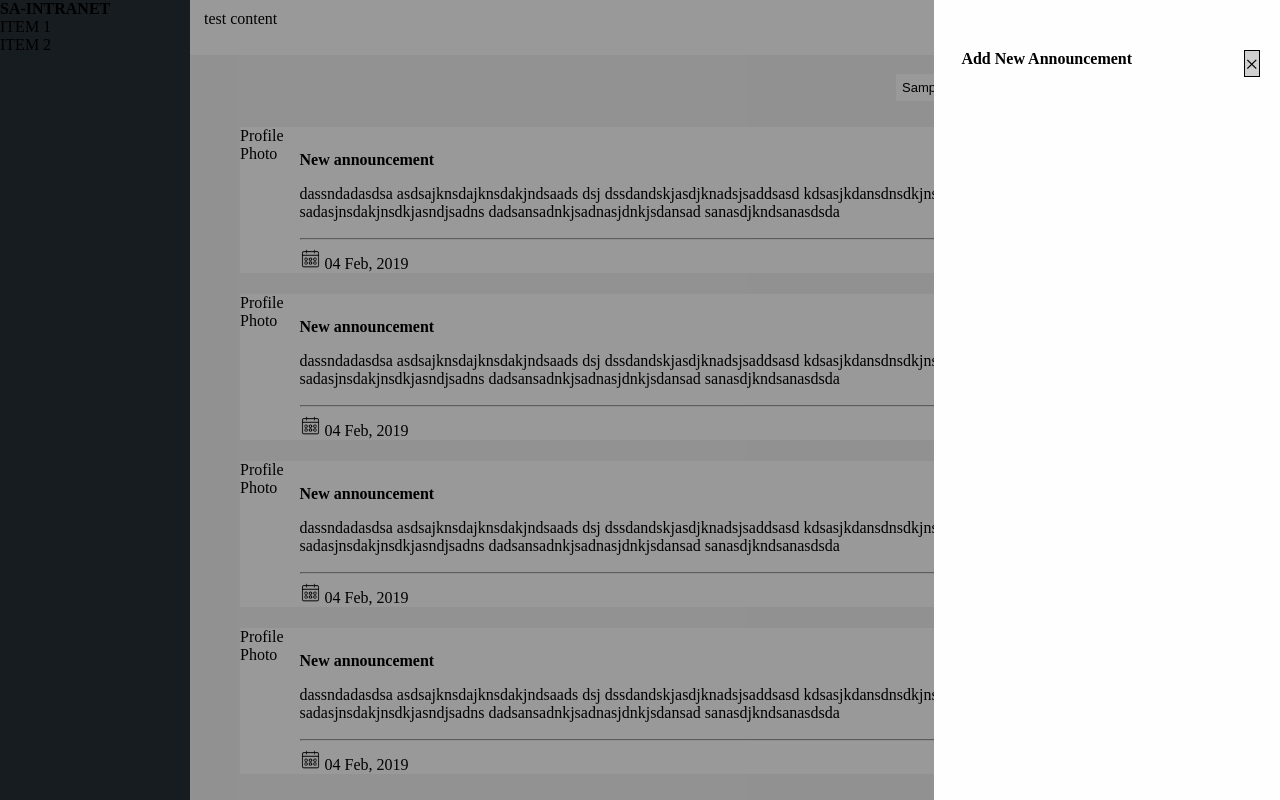
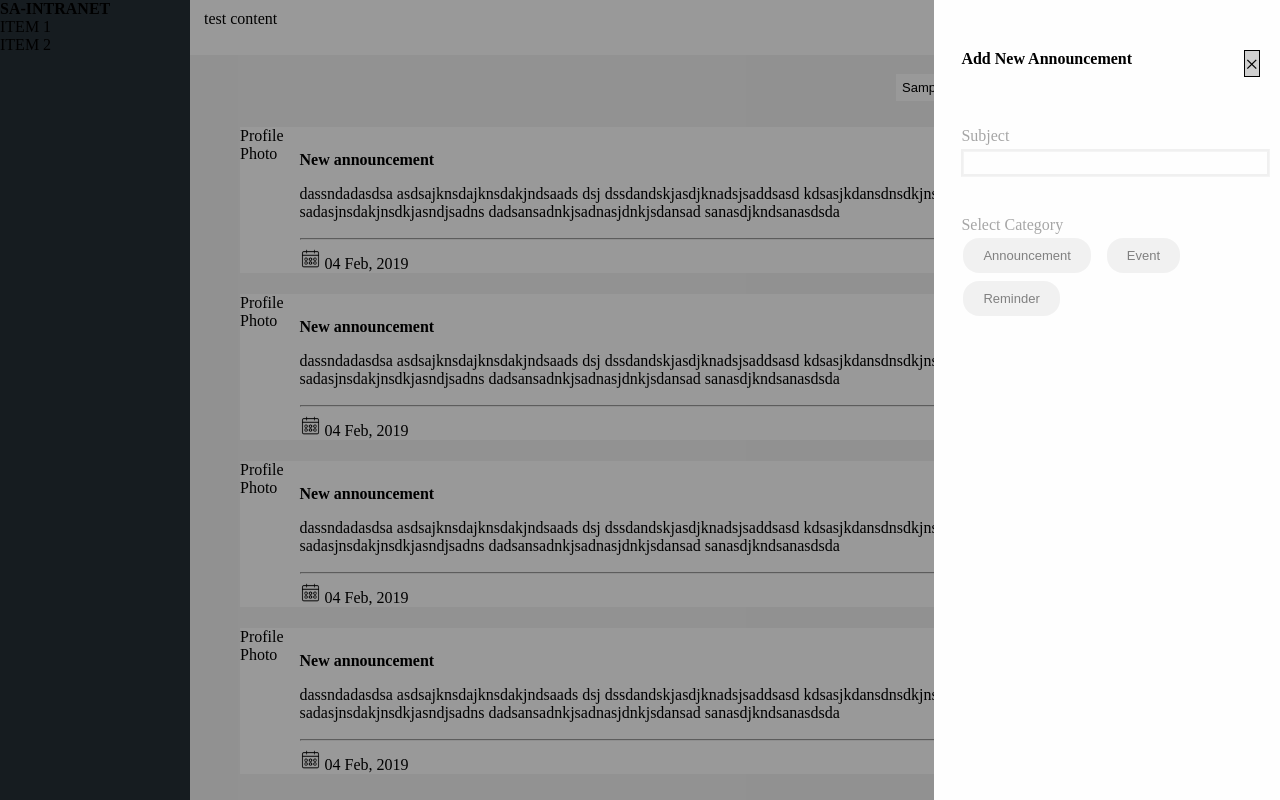
Before and after one commit to naveenkosigi/work-space-management-app, an Angular app: page / in a window 1280 px wide. Both pictures are taken after typing "Sample" into the empty fields and a click on the button "+ Add Announcement". Built offline with nearby package versions, Linux system fonts and the light colour scheme.

Commit message:
partial template implementation for add announcement UI

```diff
--- a/src/app/main-page/main-page.component.css
+++ b/src/app/main-page/main-page.component.css
@@ -64,3 +64,42 @@
 .announcement-wrapper{
     width: 100%;
 }
+
+.announcement-form{
+    margin-top:59px;
+    font-weight: 400;
+    color: rgb(0 0 0 / 35%);
+}
+
+.form-title{
+    border-width: 2px;
+    border-color: rgba(0,0,0,.05);
+    width: 100%;
+    margin-top: 4px;
+    border-width: 3px;
+    border-style: groove;
+    padding: 2px;
+}
+
+.category-wrapper{
+    margin-top:39px;
+}
+
+.category-wrapper button{
+    background-color: rgba(0,0,0,.05);
+    border: none;
+    color: grey;
+    padding: 10px 20px;
+    text-align: center;
+    text-decoration: none;
+    display: inline-block;
+    margin: 4px 2px;
+    cursor: pointer;
+    border-radius: 16px;
+    font-size: 13px;
+}
+
+.category-wrapper button:hover{
+    background-color: #04AA6D;
+    color: white;
+}
--- a/src/app/main-page/main-page.component.html
+++ b/src/app/main-page/main-page.component.html
@@ -32,6 +32,18 @@
         <div class="modal-header">
             <span>Add New Announcement</span>
             <span class="close" style="width:14px;height:25px;border:1px solid #000;background-color:#D0D0D0;">&times;</span>
+
+            <form name="announcement-form" class="announcement-form">
+                <label for="title">Subject</label><br>
+                <input type="text" id="title" class="form-title">
+
+                <div class="category-wrapper">
+                    <label>Select Category</label><br>
+                    <button type="button">Announcement</button> &nbsp;
+                    <button type="button">Event</button>    &nbsp;
+                    <button type="button">Reminder</button> &nbsp;
+                </div>
+            </form>
         </div>
 
     </div>
```
